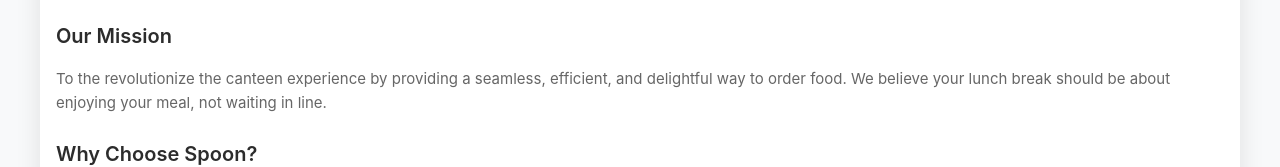
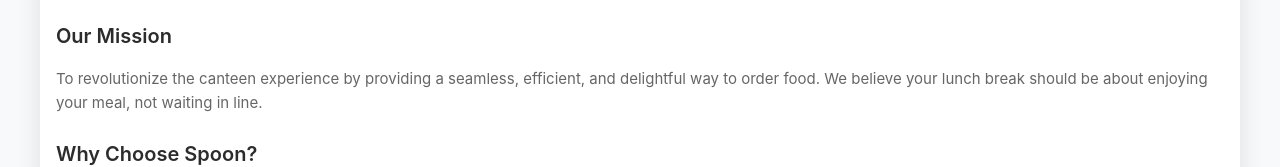
Before and after one commit to imarjunyadav/spoon, a website: page public/about.html in a window 1280 px wide. Shown: the part 387-554 px from the top of the page. Drawn offline with Linux system fonts and the light colour scheme; no server answers.

Commit message:
fixes a minor bug

```diff
--- a/public/about.html
+++ b/public/about.html
@@ -46,7 +46,7 @@
             <section class="info-section">
                 <h2 class="info-section__title">Our Mission</h2>
                 <p class="info-section__text">
-                    To the revolutionize the canteen experience by providing a seamless, efficient,
+                    To revolutionize the canteen experience by providing a seamless, efficient,
                     and delightful way to order food. We believe your lunch break should be about
                     enjoying your meal, not waiting in line.
                 </p>
```
